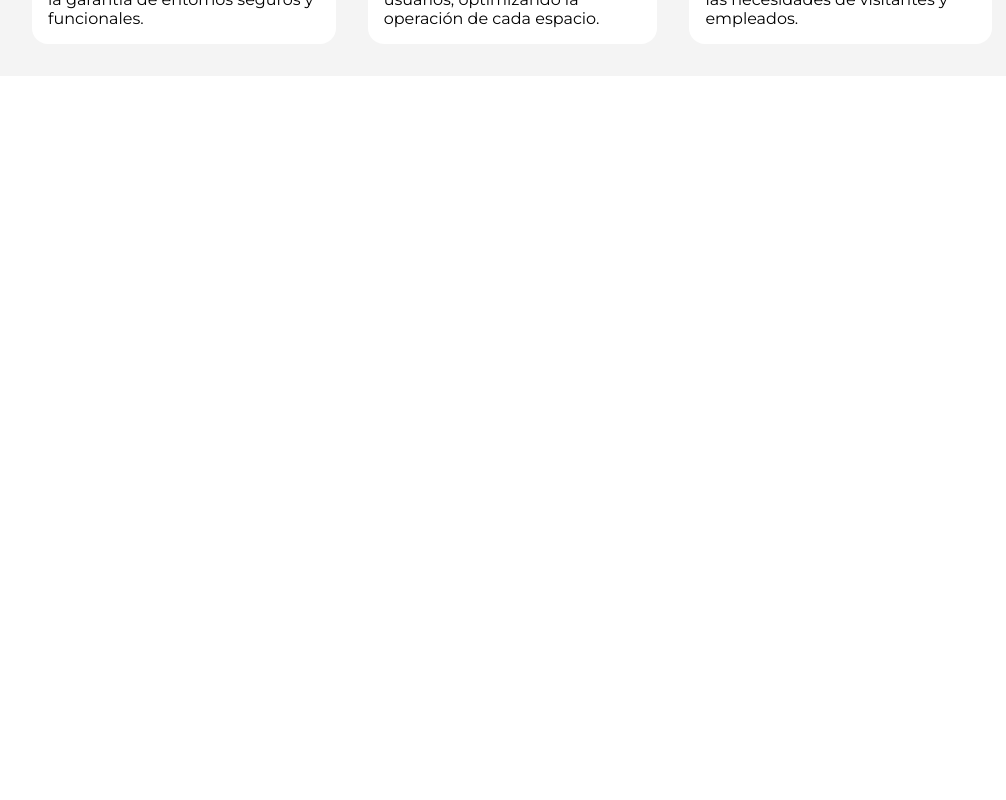
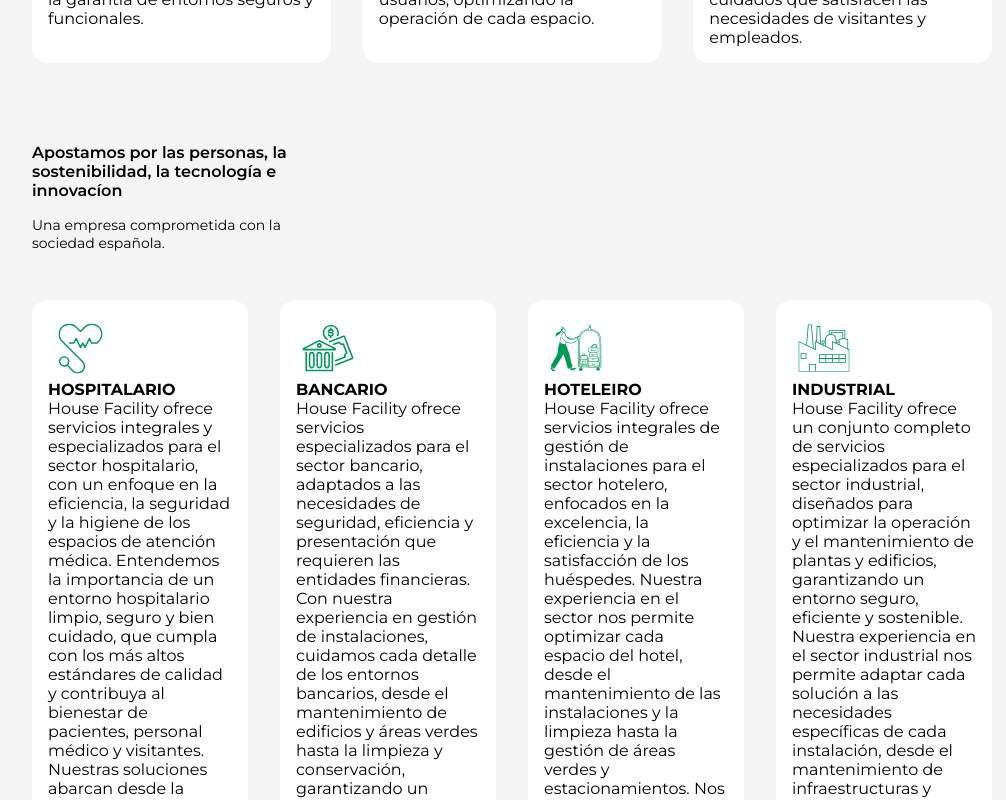
Before and after one commit to ogiovannilima/house-fs, a React (Vite) app: page / in a window 1280 px wide. Shown: the part 2220-3020 px from the top of the page, without its empty margins (128-1134 px from the left). Before the commit the page ends 2296 px from the top, so only its background shows below. Built offline with nearby package versions, Linux system fonts and the light colour scheme.

Commit message:
add new page

```diff
--- a/src/pages/Home/index.tsx
+++ b/src/pages/Home/index.tsx
@@ -44,8 +44,12 @@
   AirportImg,
   BagsImg,
   BooksImg,
+  HeartDocImg,
+  IndustryImg,
   LogoImg,
+  MoneyImg,
   PalaceImg,
+  TripImg,
   WomankidImg,
 } from "../../assets";
 
@@ -201,6 +205,78 @@
             </CardSectoresyServicios>
           </BottomSectoresyServicios>
         </PageThree>
+        <PageThree>
+          <TopSectoresyServicios>
+            <span>
+              <DescriptionSectoresyServicios>
+                Apostamos por las personas, la sostenibilidad, la tecnología e
+                innovacíon
+              </DescriptionSectoresyServicios>
+              <DescriptionSectoresyServicios>
+                <span>Una empresa comprometida con la sociedad española.</span>
+              </DescriptionSectoresyServicios>
+            </span>
+          </TopSectoresyServicios>
+          <BottomSectoresyServicios>
+            <CardSectoresyServicios>
+              <img src={HeartDocImg} alt="Heart" />
+              <h1>hospitalario</h1>
+              <span>
+                House Facility ofrece servicios integrales y especializados para
+                el sector hospitalario, con un enfoque en la eficiencia, la
+                seguridad y la higiene de los espacios de atención médica.
+                Entendemos la importancia de un entorno hospitalario limpio,
+                seguro y bien cuidado, que cumpla con los más altos estándares
+                de calidad y contribuya al bienestar de pacientes, personal
+                médico y visitantes. Nuestras soluciones abarcan desde la
+                limpieza y desinfección hasta el mantenimiento de la
+                infraestructura y el cuidado de áreas verdes.
+              </span>
+            </CardSectoresyServicios>
+            <CardSectoresyServicios>
+              <img src={MoneyImg} alt="Money" />
+              <h1>bancario</h1>
+              <span>
+                House Facility ofrece servicios especializados para el sector
+                bancario, adaptados a las necesidades de seguridad, eficiencia y
+                presentación que requieren las entidades financieras. Con
+                nuestra experiencia en gestión de instalaciones, cuidamos cada
+                detalle de los entornos bancarios, desde el mantenimiento de
+                edificios y áreas verdes hasta la limpieza y conservación,
+                garantizando un espacio que refleje profesionalismo y confianza.
+              </span>
+            </CardSectoresyServicios>
+            <CardSectoresyServicios>
+              <img src={TripImg} alt="Trip" />
+              <h1>hoteleiro</h1>
+              <span>
+                House Facility ofrece servicios integrales de gestión de
+                instalaciones para el sector hotelero, enfocados en la
+                excelencia, la eficiencia y la satisfacción de los huéspedes.
+                Nuestra experiencia en el sector nos permite optimizar cada
+                espacio del hotel, desde el mantenimiento de las instalaciones y
+                la limpieza hasta la gestión de áreas verdes y estacionamientos.
+                Nos comprometemos a crear ambientes acogedores y funcionales que
+                mejoren la experiencia de los huéspedes y faciliten las
+                operaciones del equipo del hotel.
+              </span>
+            </CardSectoresyServicios>
+            <CardSectoresyServicios>
+              <img src={IndustryImg} alt="Industry" />
+              <h1>industrial</h1>
+              <span>
+                House Facility ofrece un conjunto completo de servicios
+                especializados para el sector industrial, diseñados para
+                optimizar la operación y el mantenimiento de plantas y
+                edificios, garantizando un entorno seguro, eficiente y
+                sostenible. Nuestra experiencia en el sector industrial nos
+                permite adaptar cada solución a las necesidades específicas de
+                cada instalación, desde el mantenimiento de infraestructuras y
+                equipos hasta la limpieza y gestión de áreas verdes.
+              </span>
+            </CardSectoresyServicios>
+          </BottomSectoresyServicios>
+        </PageThree>
       </Content>
     </Container>
   );
--- a/src/pages/Home/styles.ts
+++ b/src/pages/Home/styles.ts
@@ -297,6 +297,7 @@
     max-width: 75vw;
     align-items: center;
     justify-content: space-between;
+    align-items: stretch;
   }
 `;
 
@@ -314,6 +315,7 @@
 
   @media (min-width: 481px) {
     // Para tablet
+    max-width: 30vw;
   }
 
   @media (min-width: 1025px) {
@@ -343,6 +345,9 @@
 
   @media (min-width: 481px) {
     // Para tablet
+    max-width: 50vw;
+    flex: 1;
+    height: auto;
   }
 
   @media (min-width: 1025px) {
```
